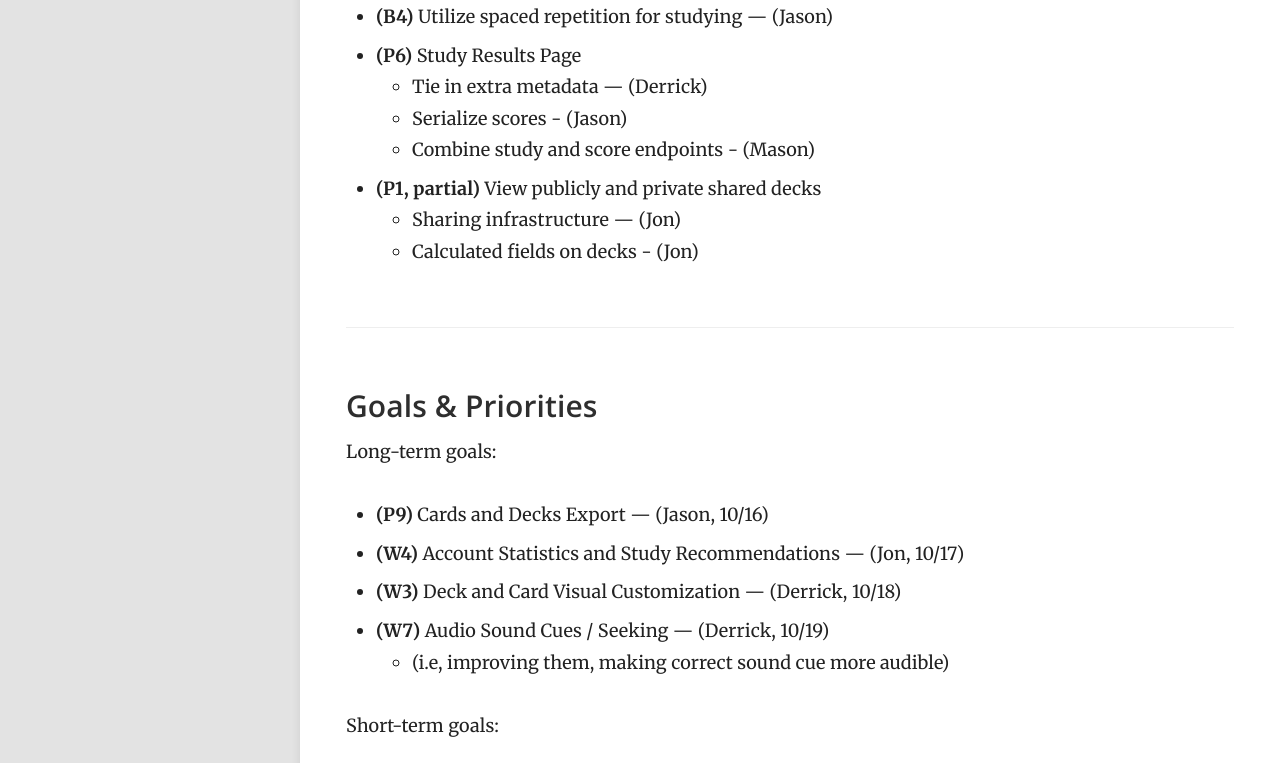
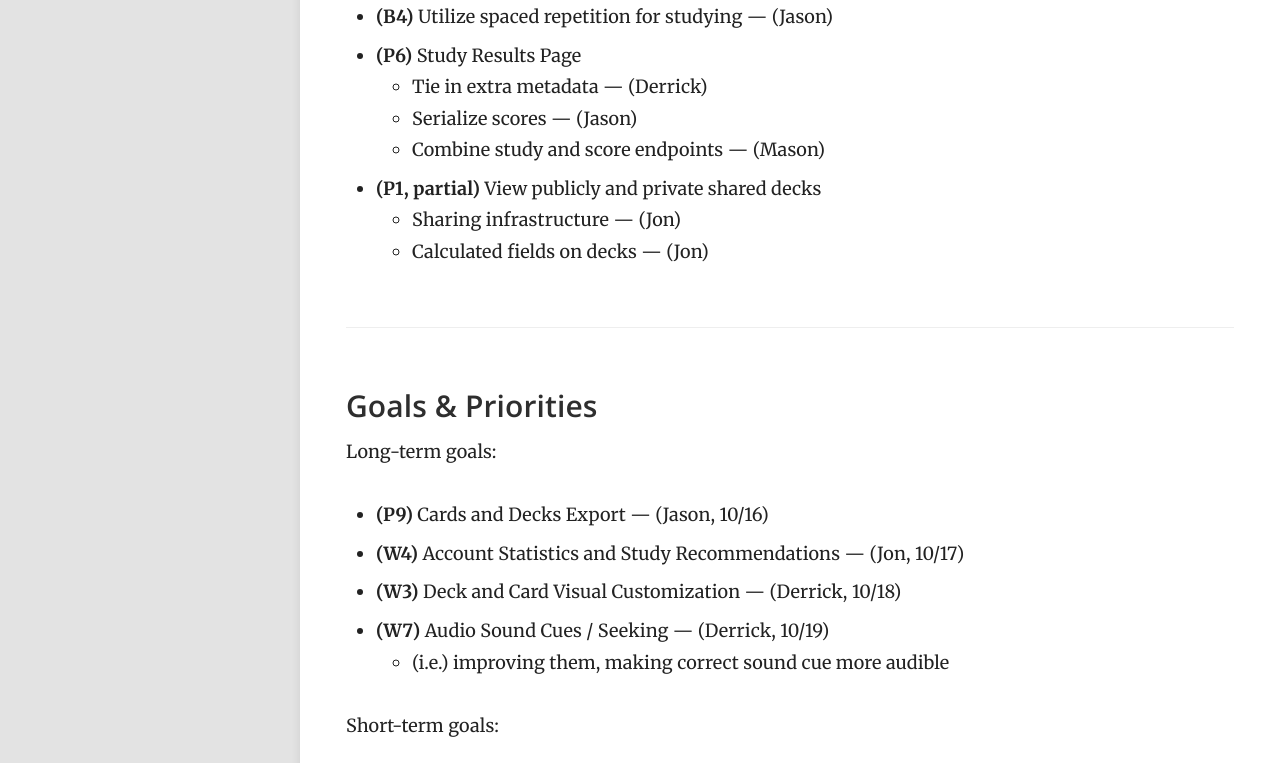
Before and after one commit to jiejasonliu/team-echo-site, a Jekyll site: the page built from _docs/weekly-management-logs/week-6.md, in a window 1280 px wide and 1400 px high. Shown: the part 594-1357 px from the top of the window. Built offline with Jekyll 4.4.1, drawn with Linux system fonts in a browser that asks for light colours.

```diff
--- a/_docs/weekly-management-logs/week-6.md
+++ b/_docs/weekly-management-logs/week-6.md
@@ -17,11 +17,11 @@ order: 6
 - **(B4)** Utilize spaced repetition for studying — (Jason)
 - **(P6)** Study Results Page
   - Tie in extra metadata — (Derrick)
-  - Serialize scores - (Jason)
-  - Combine study and score endpoints - (Mason)
+  - Serialize scores — (Jason)
+  - Combine study and score endpoints — (Mason)
 - **(P1, partial)** View publicly and private shared decks
   - Sharing infrastructure — (Jon)
-  - Calculated fields on decks - (Jon)
+  - Calculated fields on decks — (Jon)
 
 ### Goals & Priorities
 
@@ -30,7 +30,7 @@ Long-term goals:
 - **(W4)** Account Statistics and Study Recommendations — (Jon, 10/17)
 - **(W3)** Deck and Card Visual Customization — (Derrick, 10/18)
 - **(W7)** Audio Sound Cues / Seeking — (Derrick, 10/19)
-  - (i.e, improving them, making correct sound cue more audible)
+  - (i.e.) improving them, making correct sound cue more audible
 
 Short-term goals:
 - **(P7, partial)** Continue as guest
```
